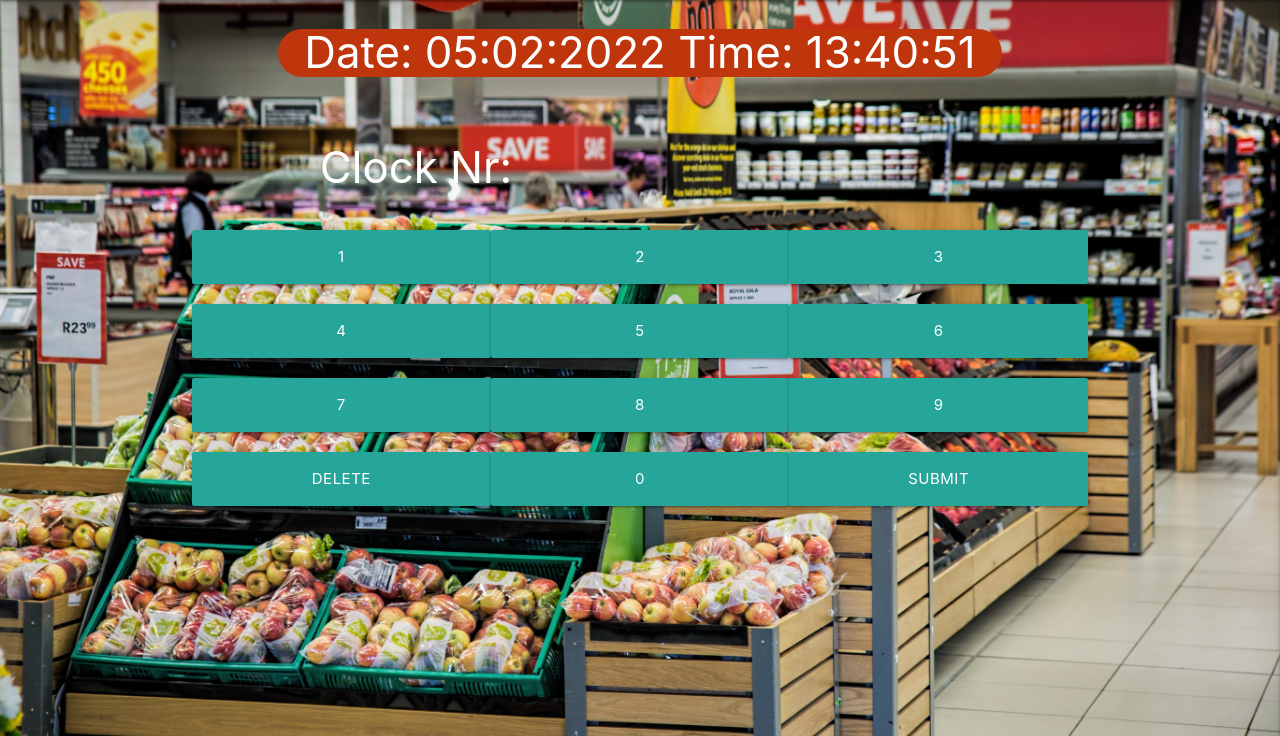
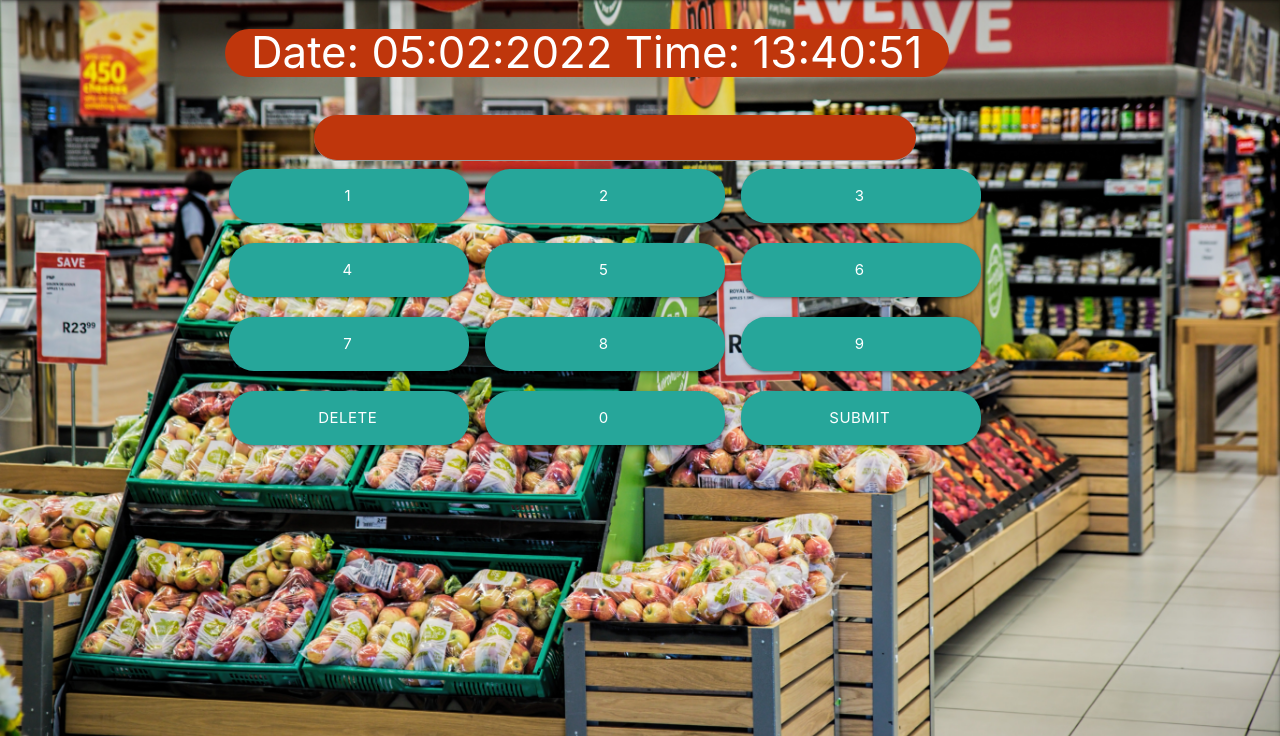
Before and after one commit to lseparatio/zai-clock-in-software, a Flask app: page / in a window 1280 px wide. Shown: the part 64-800 px from the top of the page. Run offline with Flask 2, Linux system fonts and the light colour scheme; some libraries are stand-ins or nearby versions.

Commit message:
Added clock-in and clock out information to be sent to database

```diff
--- a/app.py
+++ b/app.py
@@ -18,13 +18,35 @@ app.config["MONGO_URI"] = os.environ.get("MONGO_URI")
 app.secret_key = os.environ.get("SECRET_KEY")
 
 mongo = PyMongo(app)
-now = datetime.datetime.now()
-time_now = now.strftime("%Y-%m-%d %H:%M:%S")
 
 
-@app.route("/")
+@app.route("/", methods=["GET", "POST"])
 def index():
-    return render_template("index.html", time_now=time_now)
+    if request.method == "POST":
+        # Check if is clock in
+        are_in = mongo.db.clocked_in.find_one(
+            {"clock_in_nr": request.form.get("clock-number")})
+
+        if are_in:
+            # Clock out if is clock in already
+            flash("You was clock out successfully")
+            clock_out = {
+                "clock_in_nr": request.form.get("clock-number"),
+                "date": datetime.datetime.now().strftime("%m/%d/%Y"),
+                "time": datetime.datetime.now().strftime("%H:%M:%S")
+            }
+            mongo.db.clocked_out.insert_one(clock_out)
+        else:
+            # Clock in  if is clock out
+            flash("You was clock in successfully")
+            clock_in = {
+                "clock_in_nr": request.form.get("clock-number"),
+                "date": datetime.datetime.now().strftime("%m/%d/%Y"),
+                "time": datetime.datetime.now().strftime("%H:%M:%S")
+            }
+            mongo.db.clocked_in.insert_one(clock_in)
+
+    return render_template("index.html")
 
 
 @app.route('/favicon.ico')
@@ -35,7 +57,7 @@ def favicon():
 
 @app.route("/employees")
 def employess():
-    employees = mongo.db.employess.find()
+    employees = mongo.db.employess.find_one()
     return render_template("employees.html", employees=employees)
 
 
--- a/static/css/style.css
+++ b/static/css/style.css
@@ -15,7 +15,19 @@ body {
     text-align: center;
 }
 
+h3 {
+    text-align: center;
+}
+
 #time {
+    background-color: var(--nav);
+    border-radius: 25px;
+    text-align: center;
+}
+
+
+#clock-number-text,
+#clock-number {
     background-color: var(--nav);
     border-radius: 25px;
 }
@@ -26,3 +38,17 @@ body {
     border: 1px yellow solid;
     color: aliceblue;
 }
+
+.row .col.s3{
+
+    margin-left: 2vh;
+    padding-left: 1vh;
+    border-radius: 25px;
+}
+
+#clock-number {
+    text-align: center;
+    color: var(--text);
+    font-weight: 400;
+    font-size: 2.92rem;
+}
--- a/static/js/index.js
+++ b/static/js/index.js
@@ -1,15 +1,15 @@
-document.addEventListener("DOMContentLoaded", function() {
+document.addEventListener("DOMContentLoaded", function () {
     currentTime()
-    let buttons = document.getElementsByClassName("click_nr");
+    let buttons = document.getElementsByClassName("click-nr");
 
     for (let button of buttons) {
-        button.addEventListener("click", function() {
+        button.addEventListener("click", function () {
             if (this.getAttribute("data-type") === "delete") {
                 document.location.reload(true)
             } else {
                 let clockNumber = this.getAttribute("data-type");
-                let clockNumberDiv =  document.getElementById("clock_number");
-                clockNumberDiv.innerText += clockNumber
+                let clockNumberDiv = document.getElementById("clock-number");
+                clockNumberDiv.value += clockNumber
             }
         });
     }
--- a/templates/base.html
+++ b/templates/base.html
@@ -67,7 +67,7 @@
         {% endwith %}
     </section>
 
-    <main class="container">
+    <main>
         {% block content %}
         {% endblock %}
     </main>
--- a/templates/employees.html
+++ b/templates/employees.html
@@ -1,4 +1,4 @@
 {% extends "base.html" %}
 {% block content %}
-<h4: class="employees">{{ employees.first_name}}</h4:>
+<h4: class="employees">{{ employees}}</h4:>
 {%endblock%}
--- a/templates/index.html
+++ b/templates/index.html
@@ -2,45 +2,41 @@
 {% block content %}
 
 <div class="row">
-    <div class="col s12 m10 offset-m1">
+    <div class="col s12 m7 offset-m2">
         <h3 id="time"></h3>
     </div>
 </div>
 
 
 <div class="row">
-    <form class="col s12" method="POST" action="{{ url_for('register') }}">
-        <div class="row">
-            <div class="col s12 m6">
-                <h3 id="clock_number_text">Clock Nr:</h3>
-            </div>
-            <div class="col s12 m6">
-                <h3 id="clock_number" name="clock_number"></h3>
-            </div>
-        </div>
-        <div class="row offset-s1">
-            <a class="click_nr waves-effect waves-light btn-large col s4" data-type="1" value="1">1</a>
-            <a class="click_nr waves-effect waves-light btn-large col s4" data-type="2" value="2">2</a>
-            <a class="click_nr waves-effect waves-light btn-large col s4" data-type="3" value="3">3</a>
+    <form class="col s9 offset-s2 offset-m2" method="POST" action="{{ url_for('index') }}">
+
+        <div class="col s12 m8 offset-m1">
+            <input type="text" id="clock-number" name="clock-number" readonly>
         </div>
 
-        <div class="row offset-s1">
-            <a class="click_nr waves-effect waves-light btn-large col s4" data-type="4" value="4">4</a>
-            <a class="click_nr waves-effect waves-light btn-large col s4" data-type="5" value="5">5</a>
-            <a class="click_nr waves-effect waves-light btn-large col s4" data-type="6" value="6">6</a>
+        <div class="row">
+            <a class="click-nr waves-effect waves-light btn-large col s3" data-type="1" value="1">1</a>
+            <a class="click-nr waves-effect waves-light btn-large col s3" data-type="2" value="2">2</a>
+            <a class="click-nr waves-effect waves-light btn-large col s3" data-type="3" value="3">3</a>
         </div>
 
-        <div class="row offset-s1">
-            <a class="click_nr waves-effect waves-light btn-large col s4" data-type="7" value="7">7</a>
-            <a class="click_nr waves-effect waves-light btn-large col s4" data-type="8" value="8">8</a>
-            <a class="click_nr waves-effect waves-light btn-large col s4" data-type="9" value="9">9</a>
+        <div class="row">
+            <a class="click-nr waves-effect waves-light btn-large col s3" data-type="4" value="4">4</a>
+            <a class="click-nr waves-effect waves-light btn-large col s3" data-type="5" value="5">5</a>
+            <a class="click-nr waves-effect waves-light btn-large col s3" data-type="6" value="6">6</a>
         </div>
 
-        <div class="row offset-s1">
-            <a class="click_nr waves-effect waves-light btn-large col s4" data-type="delete" value="Delete">Delete</a>
-            <a class="click_nr waves-effect waves-light btn-large col s4" data-type="0" value="0">0</a>
-            <a class="click_nr waves-effect waves-light btn-large col s4" data-type="submit" value="submit" type="submit"
-                name="click_nr action">Submit</a>
+        <div class="row">
+            <a class="click-nr waves-effect waves-light btn-large col s3" data-type="7" value="7">7</a>
+            <a class="click-nr waves-effect waves-light btn-large col s3" data-type="8" value="8">8</a>
+            <a class="click-nr waves-effect waves-light btn-large col s3" data-type="9" value="9">9</a>
+        </div>
+
+        <div class="row">
+            <a class="click-nr waves-effect waves-light btn-large col s3" href="{{ url_for('index') }}">Delete</a>
+            <a class="click-nr waves-effect waves-light btn-large col s3" data-type="0" value="0">0</a>
+            <button type="submit" class="waves-effect waves-light btn-large col s3">SUBMIT</button>
         </div>
     </form>
 </div>
```
Lines whose indentation alone changed are shown as unchanged.
